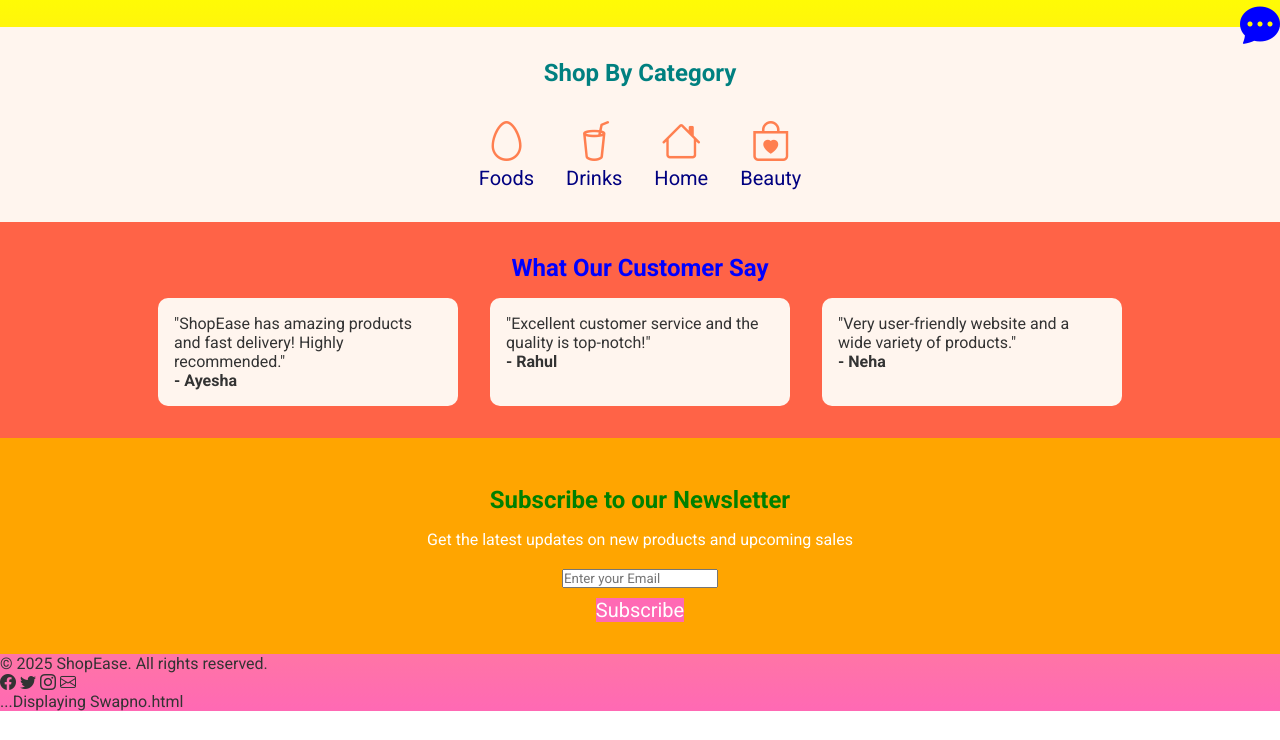
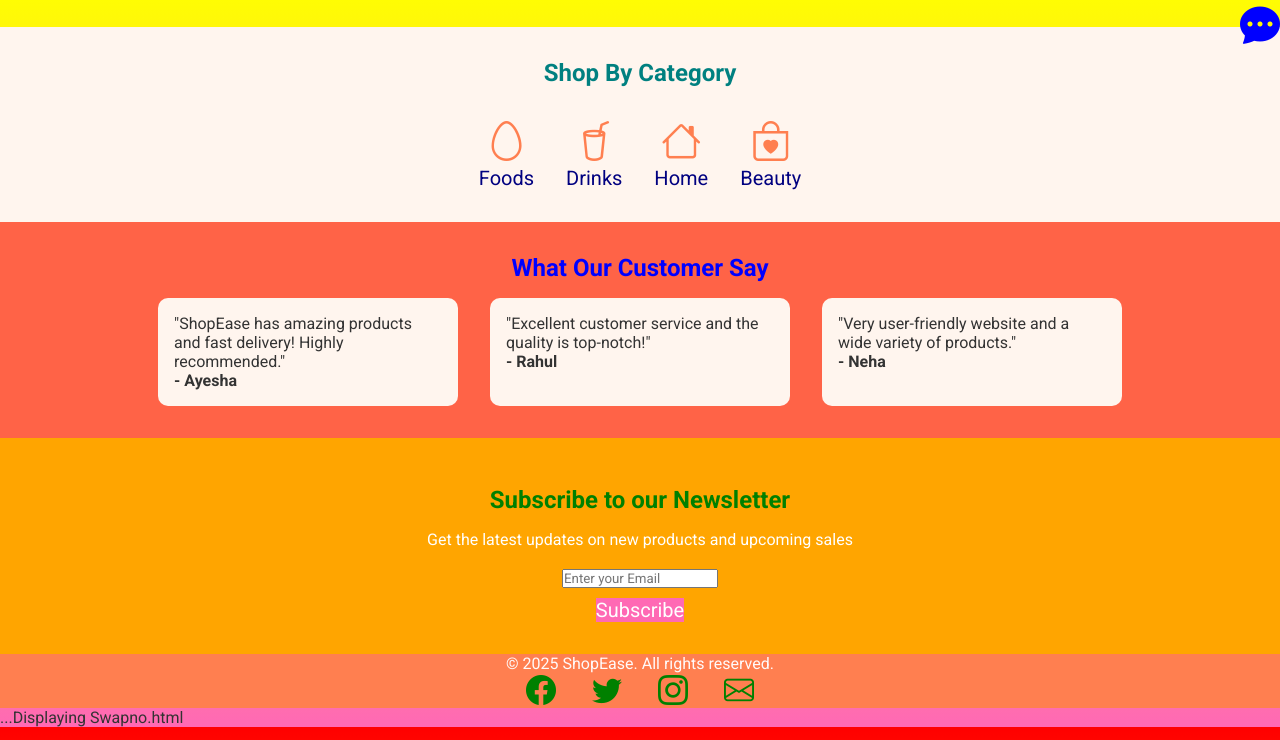
Before and after one commit to ShadikAhomod/Shwapno, a plain HTML site: page index.html in a window 1280 px wide. Shown: the part 751-1491 px from the top of the page. Before the commit the page ends 1462 px from the top, so only its background shows below. Drawn offline with nearby package versions, Linux system fonts and the light colour scheme.

Commit message:
eshop.css

```diff
--- a/eshop.css
+++ b/eshop.css
@@ -185,3 +185,14 @@ nav a:hover{
 .chat:hover{
 	color:teal;
 }
+footer{
+	background:coral;
+	text-align:center;
+	color:snow;
+}
+footer i{
+	color:green;
+	font-size:30px;
+	gap:3rem;
+	padding:2rem 1rem ;
+}
```
